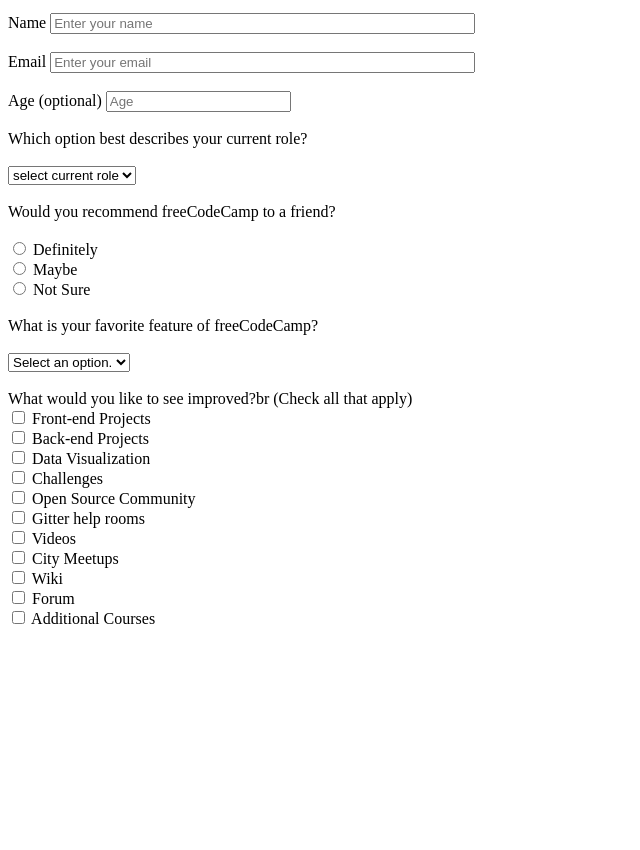
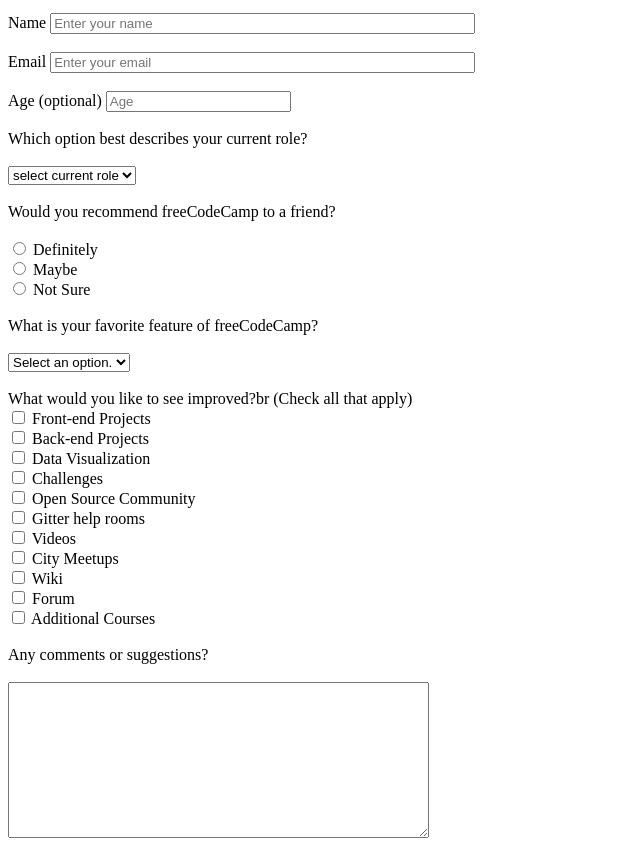
Before and after one commit to letarulinda/survey-form, a plain HTML site: page index.html in a window 1280 px wide. Shown: the part 101-951 px from the top of the page, without its empty margins (0-640 px from the left). Before the commit the page ends 800 px from the top, so only its background shows below. Drawn offline with Linux system fonts and the light colour scheme.

Commit message:
Added comment section

```diff
--- a/index.html
+++ b/index.html
@@ -50,7 +50,9 @@ Would you recommend freeCodeCamp to a friend? <br> <br>
 <input type="checkbox"> City Meetups <br>
 <input type="checkbox"> Wiki <br>
 <input type="checkbox"> Forum <br>
-<input type="checkbox"> Additional Courses
+<input type="checkbox"> Additional Courses <br> <br>
+Any comments or suggestions? <br> <br>
+<textarea name="" id="" cols="50" rows="10"></textarea> <br>
 
   </form>
 </body>
```
